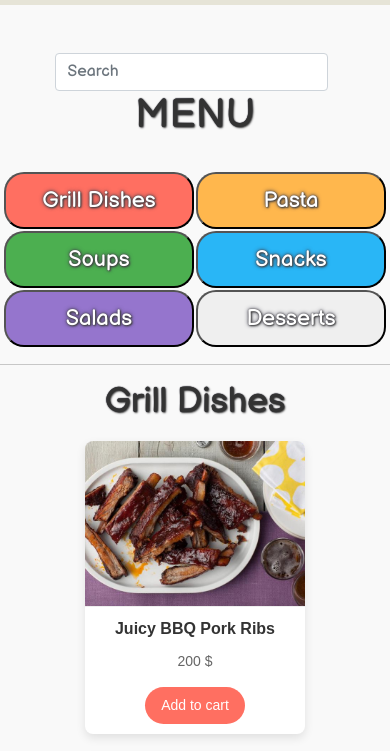
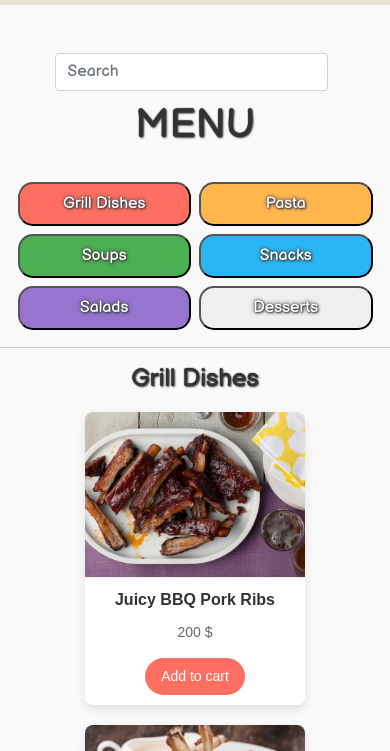
Before and after one commit to Zadepschi/bistro, a plain HTML site: page menu.html in a window 390 px wide. Shown: the part 61-812 px from the top of the page. Drawn offline with nearby package versions, Linux system fonts and the light colour scheme.

Commit message:
bugs in input

```diff
--- a/scripts/menu.js
+++ b/scripts/menu.js
@@ -5,7 +5,7 @@ const hrs = document.querySelectorAll("hr");
 const buttons = document.querySelectorAll(".cta"); // кнопки "Add to cart"
 const menuButtons = document.querySelector(".buttons"); // блок с меню-кнопками
 
-searchInput.addEventListener("keyup", function (event) {
+searchInput.addEventListener("input", function (event) {
   const word = event.target.value.toLowerCase().trim();
 
   let found = false;
--- a/style/menu.css
+++ b/style/menu.css
@@ -49,11 +49,16 @@
 }
 .header {
 font-size: 40px;
+margin-top: 10px;
+}
+.head {
+  display: flex;
+  justify-content: center;
+  align-items: center;
+  text-align: center;
+  width: 100%;
 }
 
-.head {
-    font-size: 35px;
-}
 .buttons {
     display: flex;
     flex-wrap: wrap;
@@ -239,3 +244,28 @@ body {
         padding: 0 3px;
       }
   }
+
+
+
+  @media (max-width: 600px) {
+  .buttons {
+    flex-wrap: wrap;
+    justify-content: center;
+    gap: 6px; /* немного отступов между кнопками */
+  }
+
+  .buttons a {
+    width: 45%; /* чтобы помещались по две в строку */
+    display: flex;
+    justify-content: center;
+     text-decoration: none;
+  }
+
+  .buttons .cta11 {
+    font-size: 16px;
+    padding: 8px;
+    width: 100%; /* чтобы кнопка заполнила ссылку */
+    border-radius: 15px;
+
+  }
+}
```
